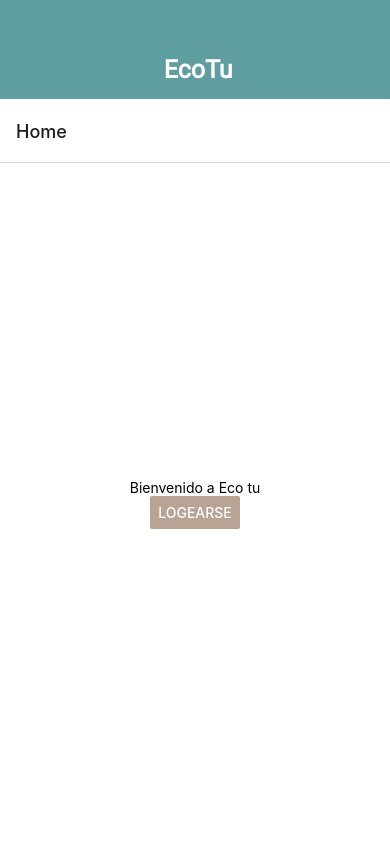
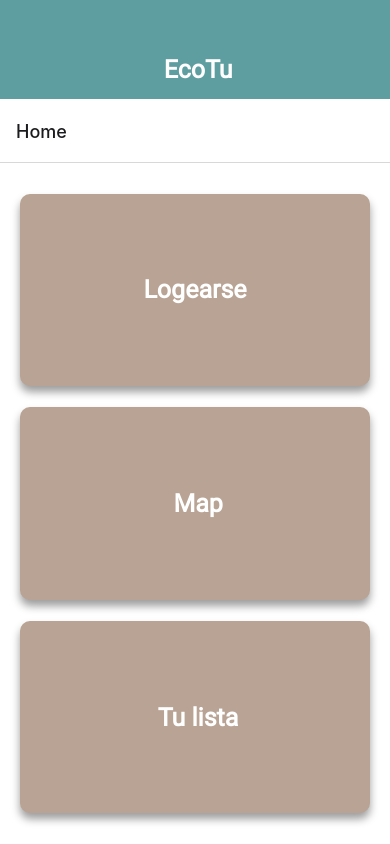
Before and after one commit to DiegoEstela/ReactNative-DiegoEstela, a React Native app: screen /Home in a window 390 px wide. Built offline with nearby package versions, Linux system fonts and the light colour scheme.

Commit message:
Entrega Vistas y navegación

```diff
--- a/screens/Home.tsx
+++ b/screens/Home.tsx
@@ -1,5 +1,5 @@
 import React, { FC } from "react";
-import { Text, View, StyleSheet, Button } from "react-native";
+import { Text, View, StyleSheet, Button,TouchableOpacity } from "react-native";
 import colors from "../constants/colors";
 
 
@@ -7,8 +7,16 @@ const Home: FC = ({ navigation, route }) => {
 
     return (
         <View style={styles.container}>
-            <Text>Bienvenido a Eco tu</Text>
-            <Button title="Logearse" onPress={() => navigation.navigate("Login")} color={colors.accents} />
+            <TouchableOpacity style={styles.cartHome} onPress={() => navigation.navigate("Login")}>
+            <Text style={styles.cartText} > Logearse </Text>
+            </TouchableOpacity>
+            <TouchableOpacity style={styles.cartHome} onPress={() => navigation.navigate("Maps")}>
+            <Text style={styles.cartText} > Map</Text>
+            </TouchableOpacity>
+             <TouchableOpacity style={styles.cartHome} onPress={() => navigation.navigate("Search")}>
+            <Text style={styles.cartText} > Tu lista</Text>
+            </TouchableOpacity>
+
         </View>
 
     );
@@ -18,8 +26,36 @@ const styles = StyleSheet.create({
     container: {
         flex: 1,
         backgroundColor: '#fff',
-        alignItems: 'center',
-        justifyContent: 'center'
+        padding: 20,
+        flexDirection: "column",
+        justifyContent: "space-around",
+
+
+    },
+    cartHome:{
+        backgroundColor: colors.accents,
+        borderRadius: 10,
+        height: "30%",
+        flexDirection: "column",
+        justifyContent: "center",
+        alignItems: "center",
+
+        shadowColor: "#000",
+            shadowOffset: {
+	        width: 0,
+	        height: 6,
+            },
+        shadowOpacity: 0.39,
+        shadowRadius: 8.30,
+
+        elevation: 13,
+        },
+    cartText:{
+        color: "white",
+        fontWeight: "bold",
+        fontSize: 25,
+        fontFamily: "roboto",
+
     }
-});
+    });
 export default Home;
--- a/screens/Login.tsx
+++ b/screens/Login.tsx
@@ -6,7 +6,7 @@ import Searchcomponent from './Search'
 
 
 
-const Login = () => {
+const Login = ({ navigation, route }) => {
 
   const [usuario, setUsuario] = useState({
     nombre: '',
@@ -16,7 +16,6 @@ const Login = () => {
 
   });
   const [usuarioConfirmed, setUsuarioConfirmed] = useState("");
-
   const handleChange = (text: string, campo: string) => {
     setUsuario({
       ...usuario,
@@ -28,35 +27,26 @@ const Login = () => {
 
     setUsuarioConfirmed(usuario);
     console.log(usuarioConfirmed);
+    navigation.navigate("Home")
+  }
 
-  }
-  const confirmedOutput = usuarioConfirmed ? <Searchcomponent /> : (
+  return (
+
     <View style={styles.login} >
-      <TextInput placeholder="Nombre" onChangeText={(text) => handleChange(text, "nombre")} value='' />
-      <TextInput placeholder="Apellido" onChangeText={(text) => handleChange(text, "apellido")} />
-      <TextInput placeholder="Email" onChangeText={(text) => handleChange(text, "email")} />
-      <TextInput placeholder="Contrasena" secureTextEntry={true} onChangeText={(text) => handleChange(text, "contrasena")} />
+      <TextInput style={styles.input} placeholder="Nombre" onChangeText={(text) => handleChange(text, "nombre")}  />
+      <TextInput style={styles.input} placeholder="Apellido" onChangeText={(text) => handleChange(text, "apellido")} />
+      <TextInput style={styles.input} placeholder="Email" onChangeText={(text) => handleChange(text, "email")} />
+      <TextInput style={styles.input} placeholder="Contrasena" secureTextEntry={true} onChangeText={(text) => handleChange(text, "contrasena")} />
 
+        <TouchableOpacity onPress={handleSubmit} style={styles.buttonClose}>
+        <Text>Registrar</Text>
+        </TouchableOpacity>
     </View>
-  );
 
 
-  return (
-    <>
-      {confirmedOutput}
-      {usuarioConfirmed ? (<TouchableOpacity
-        style={styles.buttonClose}
-        onPress={() => setUsuarioConfirmed("")}
+  )
 
-      >
-        <Text>Cerrar Sesion</Text>
-      </TouchableOpacity>) : (
-        <TouchableOpacity onPress={handleSubmit} style={styles.buttonClose}>
-          <Text>Registrar</Text>
-        </TouchableOpacity>)}
 
-    </>
-  )
 
 }
 
@@ -69,6 +59,12 @@ const styles = StyleSheet.create({
     marginLeft: 20,
     marginRight: 20,
 
+  },
+  input:{
+    backgroundColor: "#e6e6fa",
+    padding: 5,
+    borderRadius: 5,
+    marginBottom: 15,
 
   },
   buttonClose: {
```
